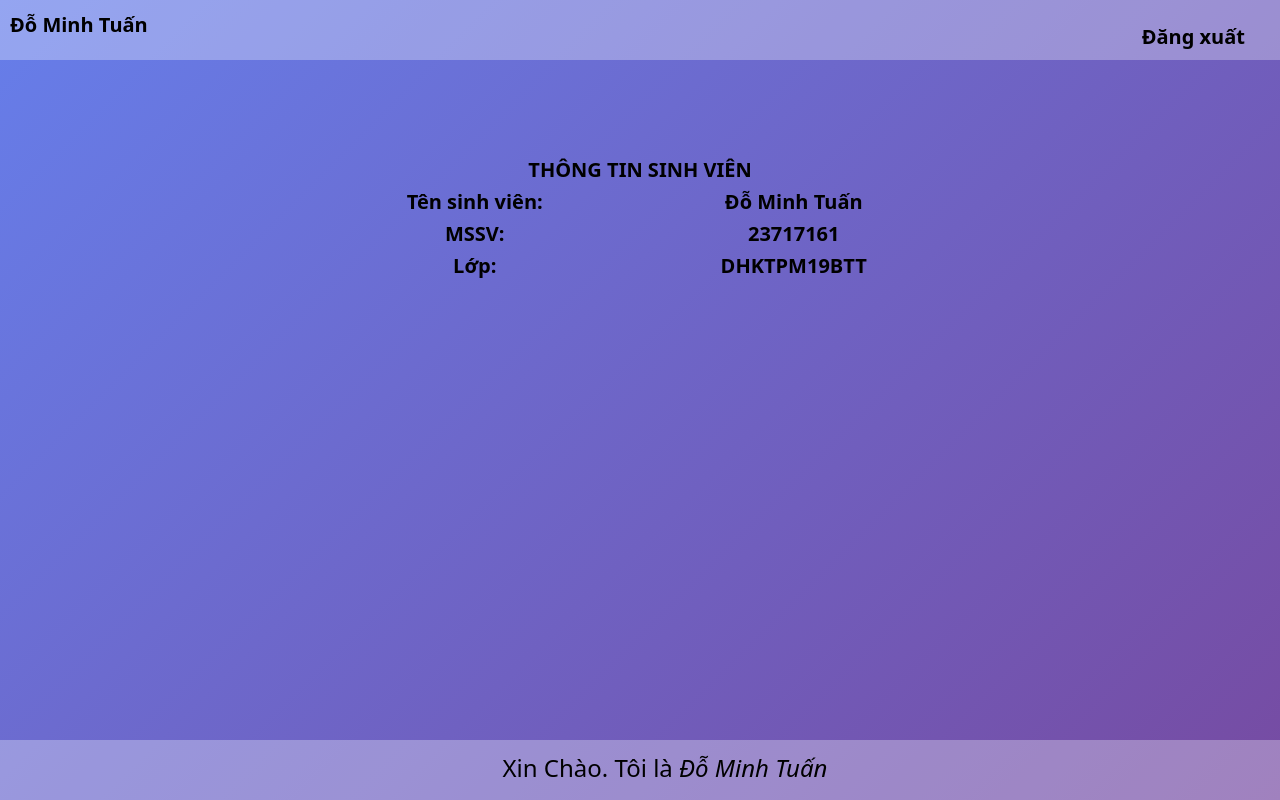
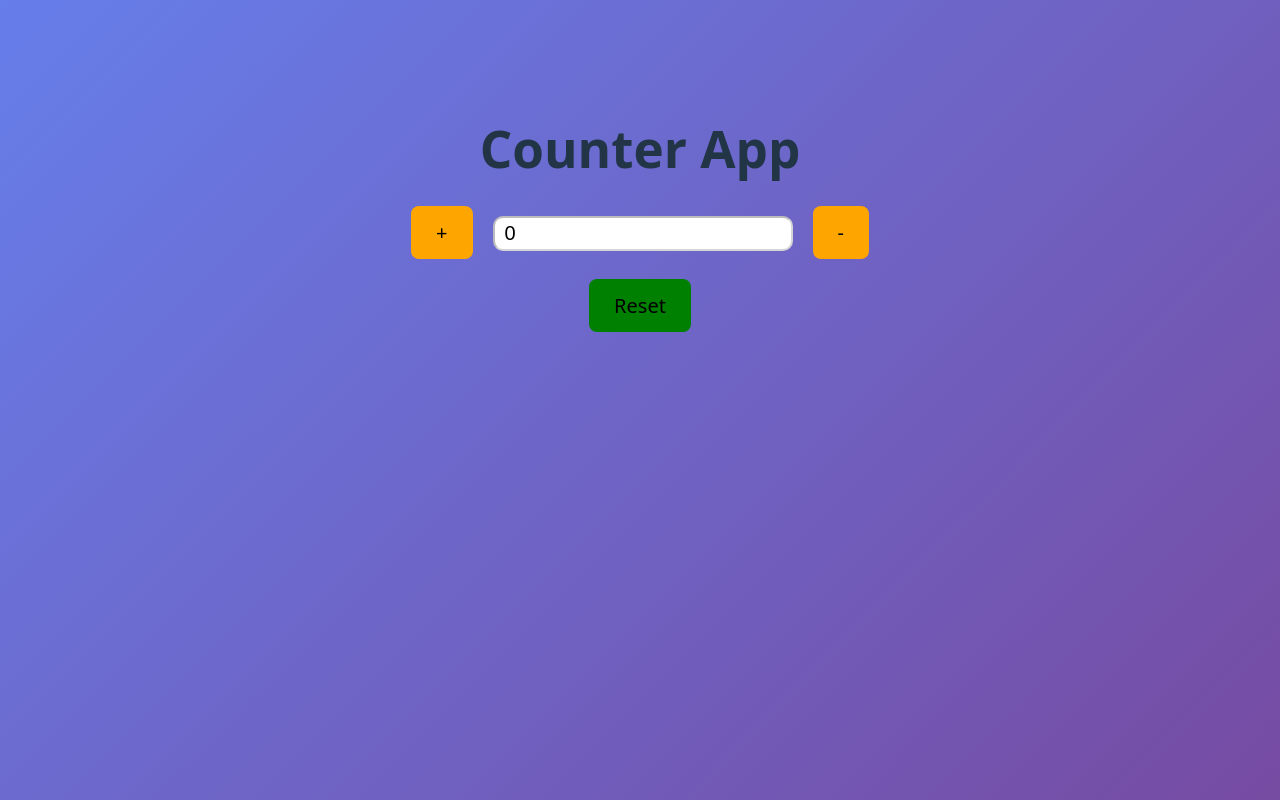
Before and after one commit to dotuanlt/PTGDUD_23717161_DoMinhTuan, a React (Vite) app in the folder Tuan2/React_JS/: page / in a window 1280 px wide. Built offline with nearby package versions, Linux system fonts and the light colour scheme.

Commit message:
Tuan 2 React Fundamentals Bai 2

```diff
--- a/Tuan2/React_JS/src/App.jsx
+++ b/Tuan2/React_JS/src/App.jsx
@@ -7,6 +7,7 @@ import Responsive from './component/Responsive'
 import Header from './component/Header'
 import StudentInfo from './component/StudentInfo'
 import Footer from './component/Footer'
+import CounterApp from './component/CounterApp'
 
 function App() {
   // const [bgColor, setBgColor] = useState('#4d83d2')
@@ -33,13 +34,15 @@ function App() {
     // <Responsive></Responsive>
 
     //Tuần 2: Bài 1
-    <>
-      <Header name = 'Đỗ Minh Tuấn'></Header>
-      <StudentInfo name = 'Đỗ Minh Tuấn' mssv = '23717161' className = 'DHKTPM19BTT'>
+    // <>
+    //   <Header name = 'Đỗ Minh Tuấn'></Header>
+    //   <StudentInfo name = 'Đỗ Minh Tuấn' mssv = '23717161' className = 'DHKTPM19BTT'>
 
-      </StudentInfo>
-      <Footer name = 'Đỗ Minh Tuấn'></Footer>
-    </>
+    //   </StudentInfo>
+    //   <Footer name = 'Đỗ Minh Tuấn'></Footer>
+    // </>
+
+    <CounterApp></CounterApp>
 
   )
 
--- /dev/null
+++ b/Tuan2/React_JS/src/component/CounterApp.css
@@ -0,0 +1,16 @@
+h1 {
+    margin: 20px;
+}
+
+button, input {
+    margin: 10px;
+    font-size: 20px;
+}
+
+.btnIncrease, .btnReduce {
+    background-color: orange;
+}
+
+.btnReset {
+    background-color: green;
+}
--- /dev/null
+++ b/Tuan2/React_JS/src/component/CounterApp.jsx
@@ -0,0 +1,39 @@
+import React from 'react'
+import './CounterApp.css'
+import { useState } from 'react';
+
+function CounterApp() {
+    const [count, setCount] = useState(0);
+
+    const increase = () => {
+        setCount(count + 1);
+    }
+
+    const reduce = () => {
+        if(count > 0)
+            setCount(count - 1);
+    }
+
+    const reset = () => {
+        setCount(0)
+    }
+
+  return (
+    <div style={{marginTop: '100px'}}>
+        <h1>Counter App</h1>
+
+        <button className='btnIncrease' onClick = {increase}> + </button>
+
+        <input style={{color: count > 10 ? 'red': 'black', padding: '10px'}} type="text" name="" id="" value={count} disabled />
+
+        <button className='btnReduce' onClick = {reduce}> - </button>
+
+
+        <div>
+            <button className='btnReset' onClick = {reset}> Reset </button>
+        </div>
+    </div>
+  )
+}
+
+export default CounterApp
```
